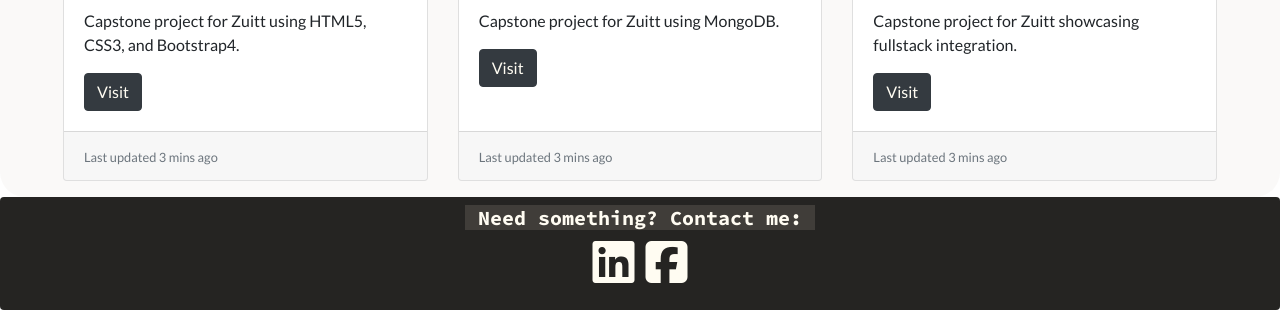
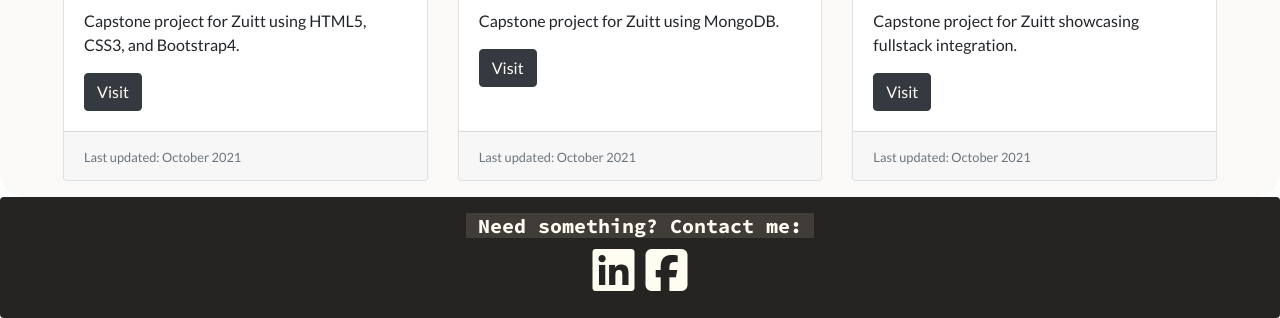
Before and after one commit to ktzhn/webportfolio, a plain HTML site: page index.html in a window 1280 px wide. Shown: the part 1157-1475 px from the top of the page. Drawn offline with nearby package versions, Linux system fonts and the light colour scheme; a web font is replaced by a local one.

Commit message:
Fix footer margin

```diff
--- a/index.html
+++ b/index.html
@@ -164,7 +164,7 @@
 				      <a href="https://gitlab.com/ktzhn/" class="btn btn-dark">Visit</a>
 				    </div>
 				    <div class="card-footer">
-				      <small class="text-muted">Last updated 3 mins ago</small>
+				      <small class="text-muted">Last updated: October 2021</small>
 				    </div>
 				  </div>
 				  <div class="card">
@@ -175,7 +175,7 @@
 				      <a href="https://gitlab.com/ktzhn/" class="btn btn-dark">Visit</a>
 				    </div>
 				    <div class="card-footer">
-				      <small class="text-muted">Last updated 3 mins ago</small>
+				      <small class="text-muted">Last updated: October 2021</small>
 				    </div>
 				  </div>
 				  <div class="card">
@@ -186,7 +186,7 @@
 				      <a href="https://gitlab.com/ktzhn/" class="btn btn-dark">Visit</a>
 				    </div>
 				    <div class="card-footer">
-				      <small class="text-muted">Last updated 3 mins ago</small>
+				      <small class="text-muted">Last updated: October 2021</small>
 				    </div>
 				  </div>
 				</div>
@@ -197,8 +197,8 @@
 			</div>
 		</div>
 	<!-- VH div END below -->
-	 <footer id="contact" class="kdark kwhitetxt rounded p-2">
-	 	<h5 class="kwhitetxt"><strong>Need something? Contact me:</strong></h5>
+	 <footer id="contact" class="kdark kwhitetxt rounded p-2 ">
+	 	<h5 class="kwhitetxt m-2"><strong>Need something? Contact me:</strong></h5>
 	 	<p>
 	 	<a href="https://www.linkedin.com/in/kristen-tan-a94432191/"><i class="fab fa-linkedin fa-3x mr-2"></i></a>
 		<a href="https://web.facebook.com/kristenaudtan/"><i class="fab fa-facebook-square fa-3x"></i></a>
--- a/style.css
+++ b/style.css
@@ -11,6 +11,8 @@
 h1, h2, h3 {
 	font-family:'Castoro', serif;
 	border-bottom: 4px solid #EB5E28;
+	/*text-shadow: 2px 2px 5px rgba(235, 94, 40, 0.3);*/
+	/*text-shadow: -1px 0 #FFFCF2, 0 2px #FFFCF2, 2px 0 #FFFCF2, 0 -1px #FFFCF2;*/
 }
 
 strong {
```
